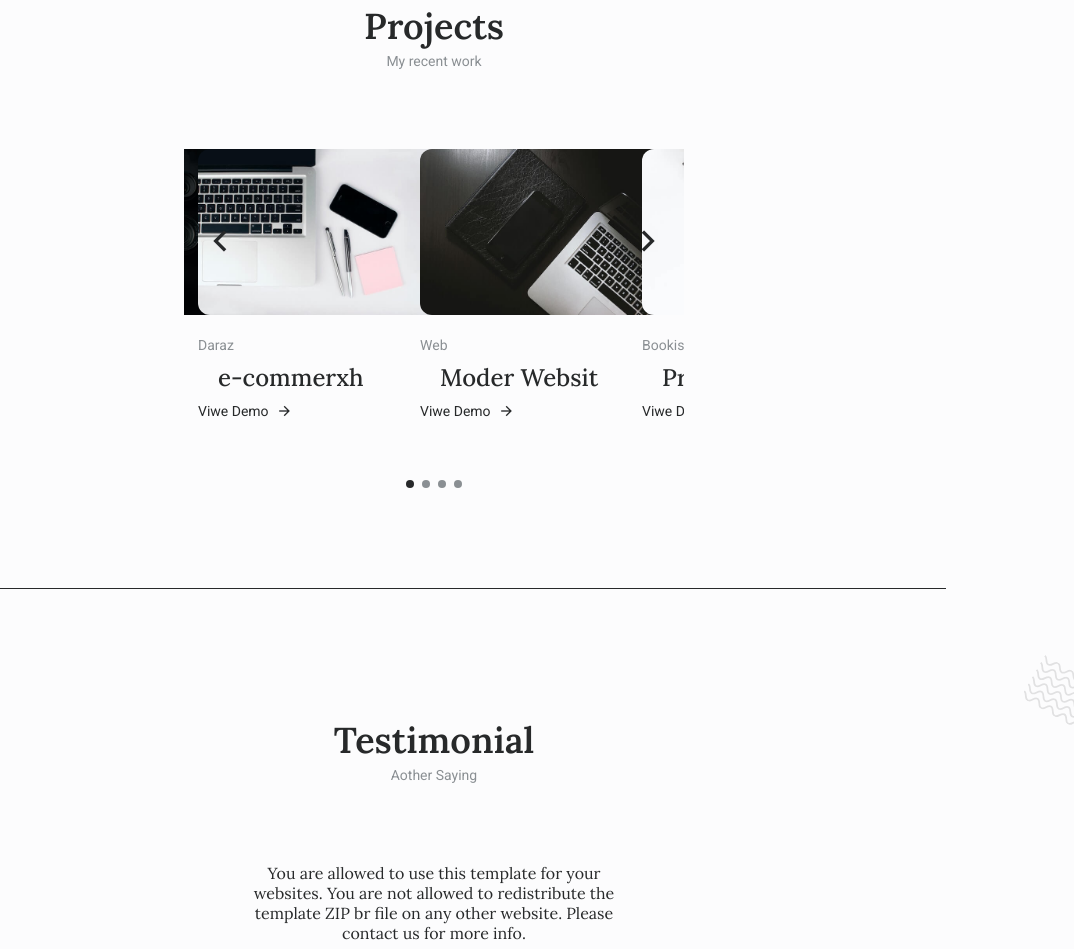
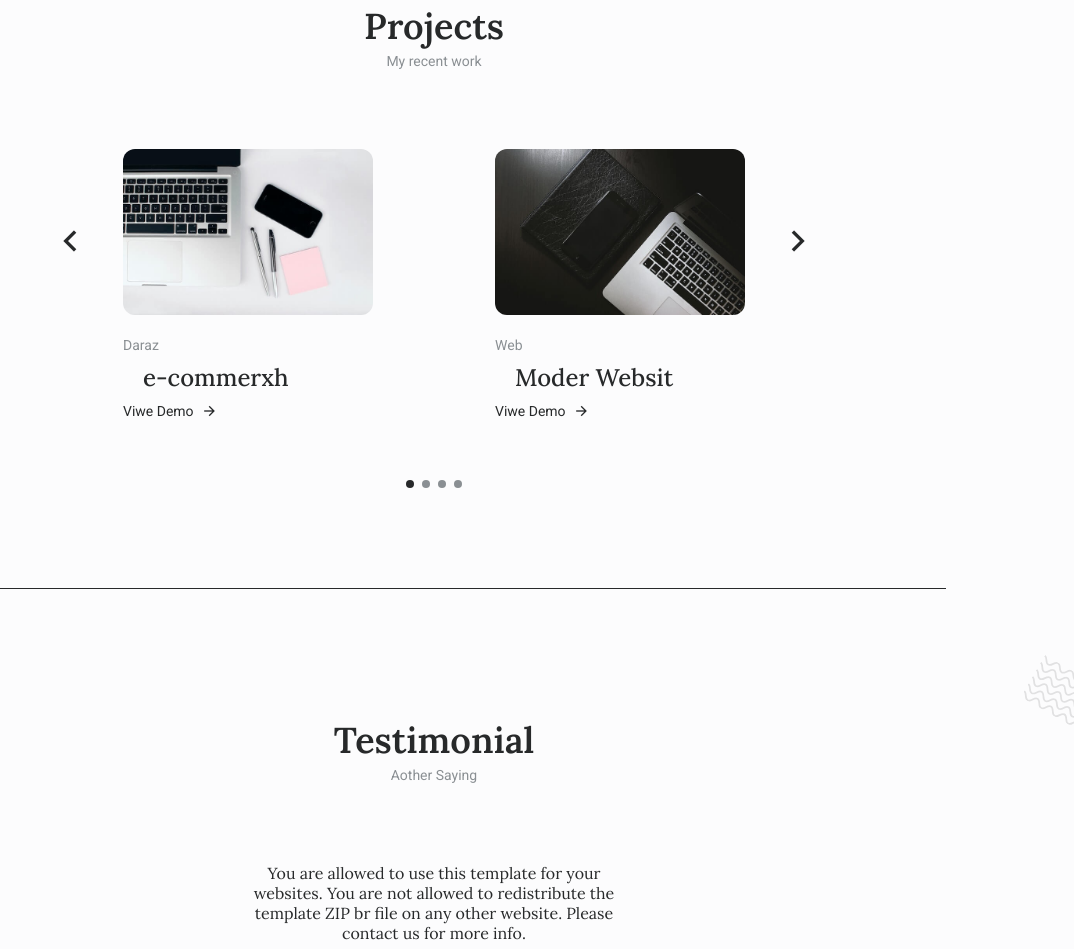
Before and after one commit to smais007/smais.info, a plain HTML site: page index.html in a window 1280 px wide. Shown: the part 3776-4725 px from the top of the page, without its empty margins (206-1280 px from the left). Drawn offline with nearby package versions, Linux system fonts and the light colour scheme.

Commit message:
Update styles.css

```diff
--- a/assets/css/styles.css
+++ b/assets/css/styles.css
@@ -1178,6 +1178,9 @@ body.dark-theme {
   .show-scroll{
     bottom: 5rem;
   }
+  .projects__container{
+    width: 800px;
+  }
 }
 
 /* Change bg-header color */
```
